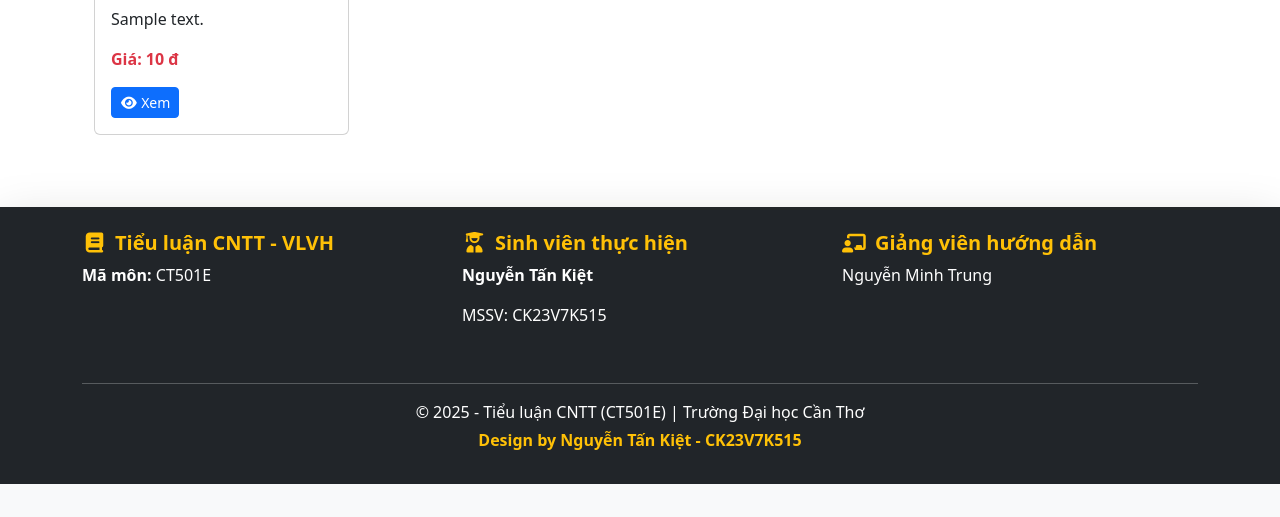
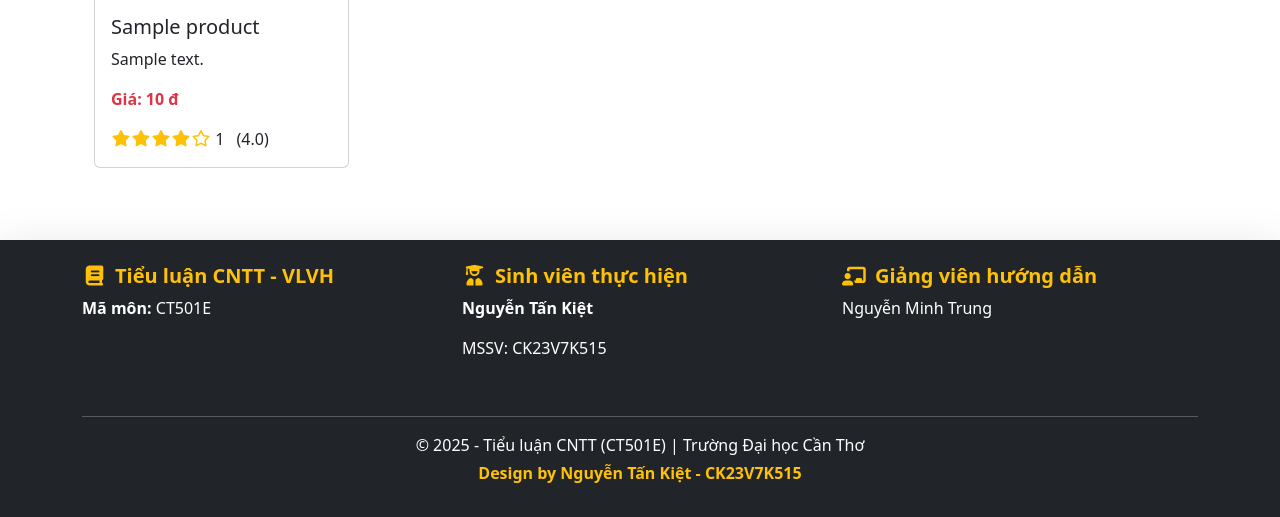
Before and after one commit to kiet061102/NTKSTORE, a PHP site: page /search.php in a window 1280 px wide. Shown: the part 417-934 px from the top of the page. Before the commit the page ends 901 px from the top, so only its background shows below. Run offline with PHP 8.4, Linux system fonts and the light colour scheme; tables that the repository leaves empty or names only in its code hold one stand-in row (values such as "Sample post"); grey boxes marked "Sample" are stand-in pictures; some libraries are stand-ins or nearby versions.

Commit message:
Update 5/11/2025

```diff
--- a/admin/products.php
+++ b/admin/products.php
@@ -113,7 +113,6 @@ if (isset($_GET['edit'])) {
                 <a href="products.php" class="btn btn-success"><i class="fa-solid fa-plus"></i> Thêm sản phẩm</a>
             </div>
             <div class="card-body">
-
                 <!-- FORM THÊM / SỬA -->
                 <form method="POST" enctype="multipart/form-data" class="mb-4">
                     <input type="hidden" name="id" value="<?= $editData['id'] ?? '' ?>">
--- a/checkout.php
+++ b/checkout.php
@@ -259,6 +259,7 @@ $contacts = $conn->query($sql_contacts);
 </body>
 
 <?php include "includes/footer.php"; ?>
+<script src="https://cdn.jsdelivr.net/npm/bootstrap@5.3.8/dist/js/bootstrap.bundle.min.js"></script>
 
 <script>
     const addressSelect = document.getElementById("addressSelect");
--- a/login.php
+++ b/login.php
@@ -20,6 +20,7 @@ if ($_SERVER["REQUEST_METHOD"] === "POST") {
                 $_SESSION["user_id"] = $row["id"];
                 $_SESSION["username"] = $row["username"];
                 $_SESSION["fullname"] = $row["fullname"];
+                $_SESSION["email"] = $row["email"];
                 $_SESSION["role"] = $row["role"];
 
                 header("Location: index.php");
--- a/profile.php
+++ b/profile.php
@@ -37,8 +37,8 @@ if ($action === 'set_default' && isset($_GET['id'])) {
     $id = intval($_GET['id']);
     $check = $conn->query("SELECT id FROM user_contacts WHERE id = $id AND user_id = $user_id");
     if ($check->num_rows > 0) {
-        $conn->query("UPDATE user_contacts SET default = 0 WHERE user_id = $user_id");
-        $conn->query("UPDATE user_contacts SET default = 1 WHERE id = $id");
+        $conn->query("UPDATE user_contacts SET is_default = 0 WHERE user_id = $user_id");
+        $conn->query("UPDATE user_contacts SET is_default = 1 WHERE id = $id");
         $_SESSION['success'] = "Đã chọn địa chỉ mặc định.";
     } else {
         $_SESSION['error'] = "Không tìm thấy địa chỉ.";
--- a/search.php
+++ b/search.php
@@ -23,7 +23,7 @@ $count_result = $conn->query($count_sql);
 $total_products = $count_result->fetch_assoc()['total'] ?? 0;
 
 // Lấy sản phẩm theo từ khóa
-$sql = "SELECT * FROM products $search ORDER BY id DESC LIMIT $limit OFFSET $offset";
+$sql = "SELECT p.*, (SELECT COUNT(*) FROM reviews WHERE product_id = p.id) AS total_reviews, COALESCE((SELECT ROUND(AVG(rating), 1) FROM reviews WHERE product_id = p.id), 0) AS avg_rating FROM products p $search ORDER BY p.id DESC LIMIT $limit OFFSET $offset";
 $result_products = $conn->query($sql);
 
 $total_pages = ceil($total_products / $limit);
@@ -39,28 +39,50 @@ $total_pages = ceil($total_products / $limit);
             <?php while ($row = $result_products->fetch_assoc()): ?>
                 <?php
                 $images = !empty($row['image']) ? explode(',', $row['image']) : [];
-                $mainImage = $images[0] ?? null;
+                $mainImage = $images[2] ?? null;
+                $total_reviews = $row['total_reviews'] ?? 0;
+                $avg_rating = $row['avg_rating'] ?? 0;
                 ?>
                 <div class="col-md-3 mb-4">
-                    <div class="card h-100">
-                        <?php if ($mainImage): ?>
-                            <img src="public/uploads/<?= htmlspecialchars(trim($mainImage)) ?>" class="card-img-top"
-                                alt="<?= htmlspecialchars($row['name']) ?>">
-                        <?php else: ?>
-                            <div class="text-center text-muted p-5">Không có ảnh</div>
-                        <?php endif; ?>
-                        <div class="card-body">
-                            <h5 class="card-title"><?= htmlspecialchars($row['name']) ?></h5>
-                            <hr>
-                            <p><?= mb_strimwidth($row['description'], 0, 70, '...'); ?></p>
-                            <p class="card-text text-danger fw-bold">
-                                Giá: <?= number_format($row['price'], 0, ',', '.') ?> đ
-                            </p>
-                            <a href="product.php?id=<?= $row['id'] ?>" class="btn btn-primary btn-sm">
-                                <i class="fa-solid fa-eye"></i> Xem
-                            </a>
+                    <a href="product.php?id=<?= $row['id'] ?>" class="text-decoration-none">
+                        <div class="card h-100">
+                            <img src="public/uploads/<?= htmlspecialchars(trim($mainImage)) ?>"
+                                alt="<?= htmlspecialchars($row['name']) ?>" class="card-img-top w-100"
+                                style="height: 255px; object-fit: contain;">
+                            <div class="card-body d-flex flex-column">
+                                <h5 class="card-title mt-auto"><?= mb_strimwidth($row['name'], 0, 35, '...'); ?></h5>
+                                <p class="card-text mt-auto"><?= mb_strimwidth($row['description'], 0, 80, '...'); ?></p>
+
+                                <p class="card-text text-danger fw-bold mt-auto">
+                                    Giá: <?= number_format($row['price'], 0, ',', '.') ?> đ
+                                </p>
+                                <p class="card-text mt-auto">
+                                    <?php if ($total_reviews > 0): ?>
+                                        <?php
+                                        $fullStars = floor($avg_rating);
+                                        $halfStar = ($avg_rating - $fullStars) >= 0.5 ? 1 : 0;
+                                        $emptyStars = 5 - $fullStars - $halfStar;
+
+                                        for ($i = 0; $i < $fullStars; $i++)
+                                            echo '<i class="fa-solid fa-star text-warning"></i>';
+                                        if ($halfStar)
+                                            echo '<i class="fa-solid fa-star-half-stroke text-warning"></i>';
+                                        for ($i = 0; $i < $emptyStars; $i++)
+                                            echo '<i class="fa-regular fa-star text-warning"></i>';
+                                        ?>
+                                        <?= $total_reviews ?>
+                                        <span class="ms-2">(<?= number_format($avg_rating, 1) ?>)</span>
+                                    <?php else: ?>
+                                        <?php for ($i = 0; $i < 5; $i++): ?>
+                                            <i class="fa-regular fa-star text-secondary"></i>
+                                        <?php endfor; ?>
+                                        <?= $total_reviews ?>
+                                        <span class="ms-2">(<?= number_format($avg_rating, 1) ?>)</span>
+                                    <?php endif; ?>
+                                </p>
+                            </div>
                         </div>
-                    </div>
+                    </a>
                 </div>
             <?php endwhile; ?>
         <?php else: ?>
```
Also changed, not shown: index.php (+54 -4 lines).
